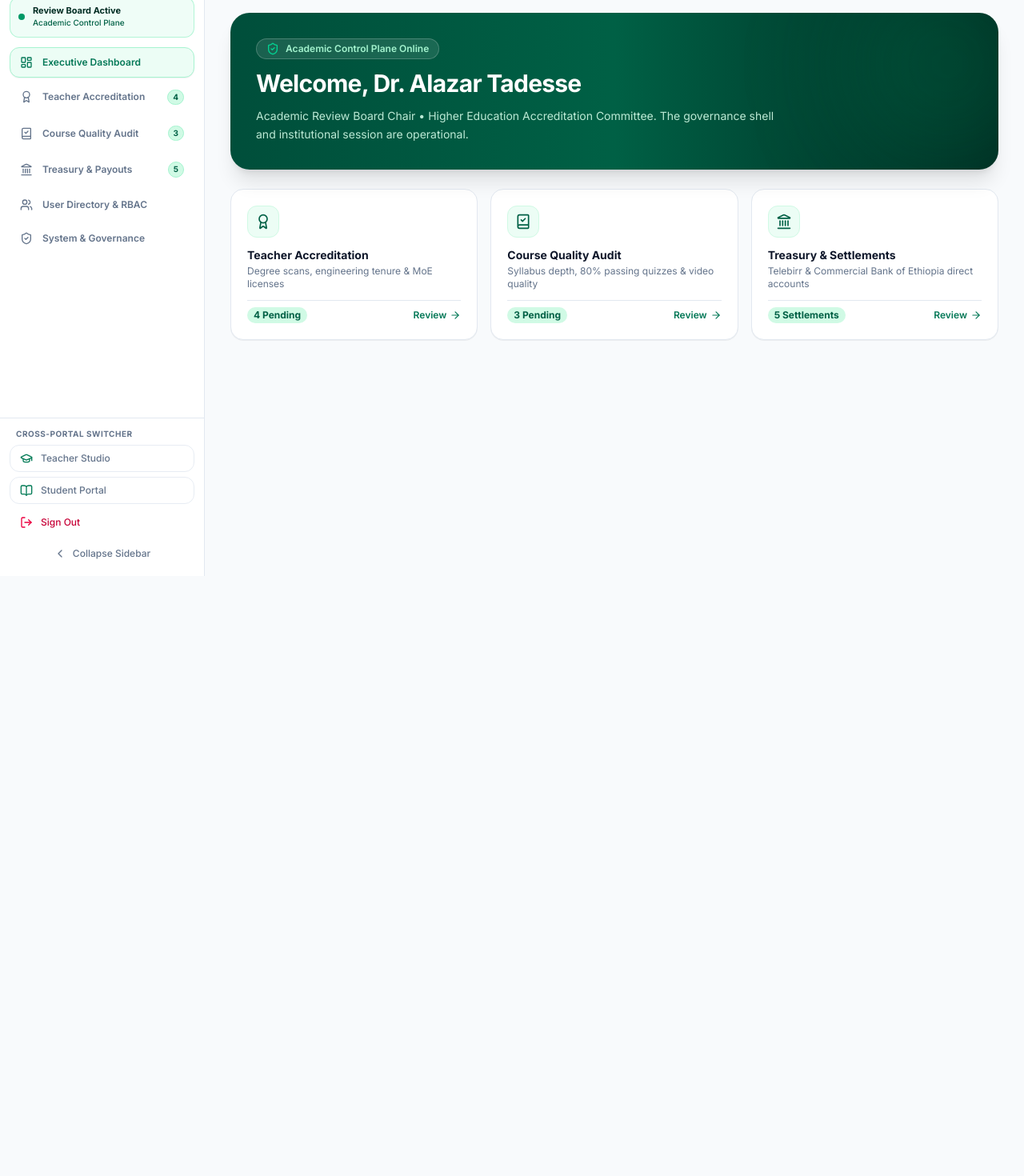
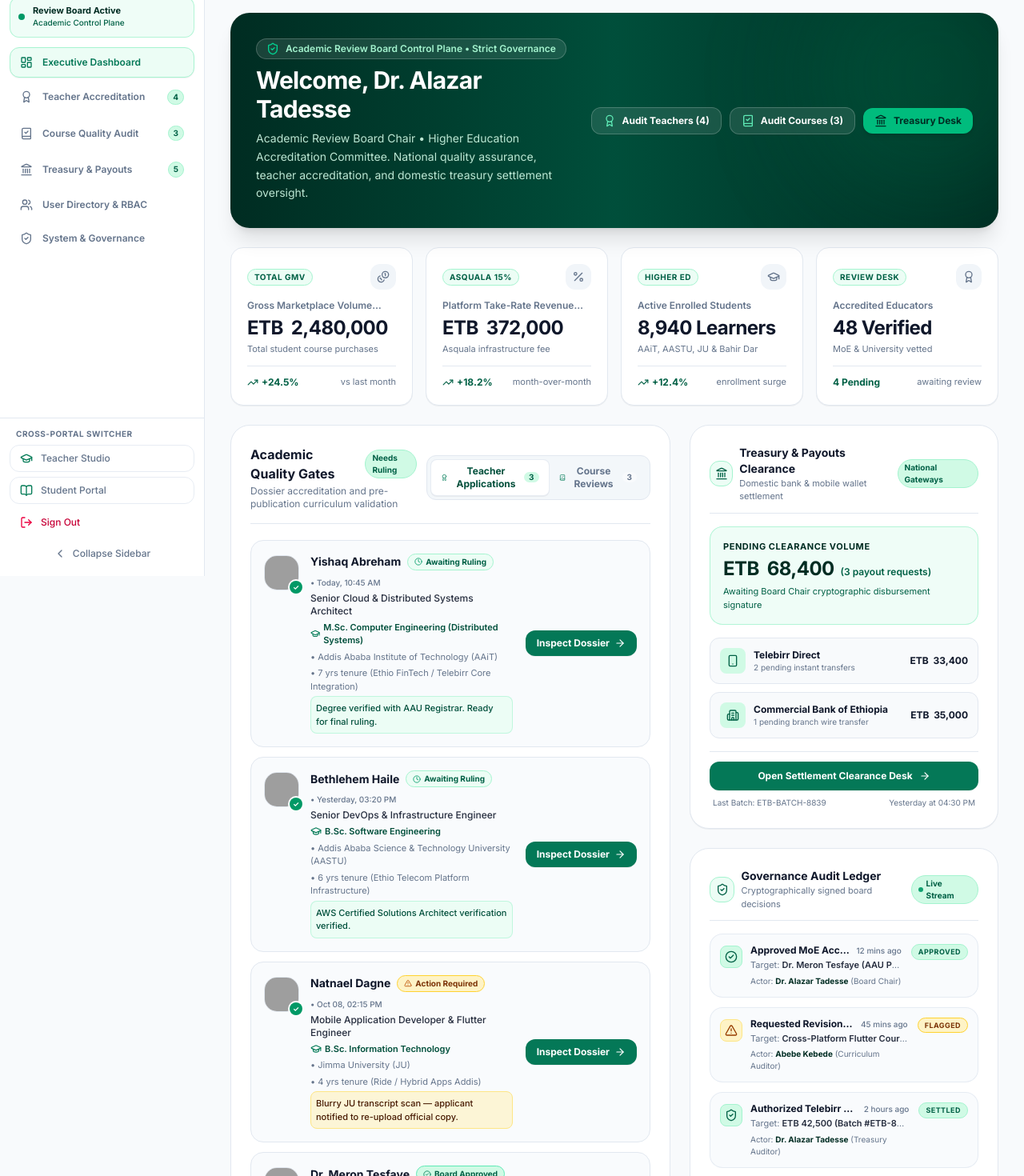
Before and after one commit to yishaq-official/Asquala-Online-Learning-Platform, a Next.js app in the folder asquala-online-school/: page /admin/dashboard in a window 1280 px wide. Shown: the part 80-1550 px from the top of the page at 80% size. Before the commit the page ends 800 px from the top, so only its background shows below. Built offline with nearby package versions, Linux system fonts and the light colour scheme; grey boxes are pictures that could not be loaded.

Commit message:
feat: add platform audit log component and update admin dashboard page layout

```diff
--- a/asquala-online-school/app/admin/dashboard/page.tsx
+++ b/asquala-online-school/app/admin/dashboard/page.tsx
@@ -3,6 +3,10 @@
 import React from "react";
 import Link from "next/link";
 import { useAdminUiStore } from "@/stores/admin-ui-store";
+import { AdminKpiGrid } from "@/components/admin/dashboard/admin-kpi-grid";
+import { PendingApprovalsFeed } from "@/components/admin/dashboard/pending-approvals-feed";
+import { TreasuryQuickCard } from "@/components/admin/dashboard/treasury-quick-card";
+import { PlatformAuditLog } from "@/components/admin/dashboard/platform-audit-log";
 import {
   ShieldCheck,
   Award,
@@ -10,6 +14,7 @@ import {
   Landmark,
   ArrowRight,
   Sparkles,
+  TrendingUp,
 } from "lucide-react";
 
 export default function AdminDashboardPage() {
@@ -17,95 +22,68 @@ export default function AdminDashboardPage() {
 
   return (
     <div className="space-y-6">
-      {/* Welcome Banner */}
-      <div className="rounded-3xl bg-linear-to-r from-emerald-900 via-emerald-800 to-emerald-950 text-white p-6 sm:p-8 shadow-xl relative overflow-hidden">
-        <div className="absolute top-0 right-0 -mr-16 -mt-16 w-64 h-64 rounded-full bg-emerald-600/20 blur-3xl" />
-        <div className="relative z-10 max-w-2xl space-y-3">
+      {/* Executive Welcome & Action Banner */}
+      <div className="rounded-3xl bg-linear-to-r from-emerald-950 via-emerald-900 to-emerald-950 text-white p-6 sm:p-8 shadow-xl relative overflow-hidden">
+        {/* Subtle decorative glow */}
+        <div className="absolute top-0 right-0 -mr-20 -mt-20 w-80 h-80 rounded-full bg-emerald-600/20 blur-3xl pointer-events-none" />
+
+        <div className="relative z-10 flex flex-col lg:flex-row lg:items-center justify-between gap-6">
+          <div className="space-y-2 max-w-2xl">
             <div className="inline-flex items-center gap-2 px-3 py-1 rounded-full bg-white/10 backdrop-blur-md border border-white/20 text-xs font-semibold text-emerald-200">
               <ShieldCheck className="w-4 h-4 text-emerald-400" />
-            <span>Academic Control Plane Online</span>
+              <span>Academic Review Board Control Plane • Strict Governance</span>
             </div>
             <h1 className="text-2xl sm:text-3xl font-bold tracking-tight">
               Welcome, {activeAuditor.name}
             </h1>
-          <p className="text-sm text-emerald-100/90 leading-relaxed">
-            {activeAuditor.roleTitle} • {activeAuditor.department}. The governance shell and institutional session are operational.
+            <p className="text-xs sm:text-sm text-emerald-100/90 leading-relaxed">
+              {activeAuditor.roleTitle} • {activeAuditor.department}. National quality assurance, teacher accreditation, and domestic treasury settlement oversight.
             </p>
+          </div>
+
+          {/* Quick Action Buttons */}
+          <div className="flex flex-wrap items-center gap-2.5 shrink-0">
+            <Link
+              href="/admin/accreditation"
+              className="flex items-center gap-2 px-3.5 py-2 rounded-xl text-xs font-bold bg-white/10 hover:bg-white/20 backdrop-blur-md border border-white/20 text-white transition-all shadow-2xs hover:scale-[1.02] cursor-pointer"
+            >
+              <Award className="w-4 h-4 text-emerald-300" />
+              <span>Audit Teachers ({auditCounts.pendingAccreditations})</span>
+            </Link>
+
+            <Link
+              href="/admin/courses"
+              className="flex items-center gap-2 px-3.5 py-2 rounded-xl text-xs font-bold bg-white/10 hover:bg-white/20 backdrop-blur-md border border-white/20 text-white transition-all shadow-2xs hover:scale-[1.02] cursor-pointer"
+            >
+              <BookCheck className="w-4 h-4 text-emerald-300" />
+              <span>Audit Courses ({auditCounts.pendingCourseReviews})</span>
+            </Link>
+
+            <Link
+              href="/admin/payouts"
+              className="flex items-center gap-2 px-3.5 py-2 rounded-xl text-xs font-bold bg-emerald-500 hover:bg-emerald-400 text-emerald-950 transition-all shadow-md hover:scale-[1.02] cursor-pointer"
+            >
+              <Landmark className="w-4 h-4 text-emerald-950" />
+              <span>Treasury Desk</span>
+            </Link>
+          </div>
         </div>
       </div>
 
-      {/* Quick Overview Cards for Pending Queues */}
-      <div className="grid grid-cols-1 md:grid-cols-3 gap-4">
-        <div className="p-5 rounded-2xl bg-card border border-border shadow-2xs space-y-3">
-          <div className="w-10 h-10 rounded-xl bg-emerald-50 border border-emerald-100 flex items-center justify-center text-emerald-800">
-            <Award className="w-5 h-5" />
-          </div>
-          <div>
-            <h2 className="text-sm font-bold text-foreground">Teacher Accreditation</h2>
-            <p className="text-xs text-muted-foreground mt-0.5">
-              Degree scans, engineering tenure & MoE licenses
-            </p>
-          </div>
-          <div className="pt-2 flex items-center justify-between border-t border-border">
-            <span className="text-xs font-bold text-emerald-800 bg-emerald-100 px-2 py-0.5 rounded-full">
-              {auditCounts.pendingAccreditations} Pending
-            </span>
-            <Link
-              href="/admin/accreditation"
-              className="text-xs font-semibold text-primary hover:underline flex items-center gap-1"
-            >
-              <span>Review</span>
-              <ArrowRight className="w-3.5 h-3.5" />
-            </Link>
-          </div>
+      {/* 4-Card Executive KPI Grid */}
+      <AdminKpiGrid />
+
+      {/* Main Two-Column Governance Layout */}
+      <div className="grid grid-cols-1 lg:grid-cols-12 gap-6">
+        {/* Left / Primary Column: Academic Quality Gates */}
+        <div className="lg:col-span-7 space-y-6">
+          <PendingApprovalsFeed />
         </div>
 
-        <div className="p-5 rounded-2xl bg-card border border-border shadow-2xs space-y-3">
-          <div className="w-10 h-10 rounded-xl bg-emerald-50 border border-emerald-100 flex items-center justify-center text-emerald-800">
-            <BookCheck className="w-5 h-5" />
-          </div>
-          <div>
-            <h2 className="text-sm font-bold text-foreground">Course Quality Audit</h2>
-            <p className="text-xs text-muted-foreground mt-0.5">
-              Syllabus depth, 80% passing quizzes & video quality
-            </p>
-          </div>
-          <div className="pt-2 flex items-center justify-between border-t border-border">
-            <span className="text-xs font-bold text-emerald-800 bg-emerald-100 px-2 py-0.5 rounded-full">
-              {auditCounts.pendingCourseReviews} Pending
-            </span>
-            <Link
-              href="/admin/courses"
-              className="text-xs font-semibold text-primary hover:underline flex items-center gap-1"
-            >
-              <span>Review</span>
-              <ArrowRight className="w-3.5 h-3.5" />
-            </Link>
-          </div>
-        </div>
-
-        <div className="p-5 rounded-2xl bg-card border border-border shadow-2xs space-y-3">
-          <div className="w-10 h-10 rounded-xl bg-emerald-50 border border-emerald-100 flex items-center justify-center text-emerald-800">
-            <Landmark className="w-5 h-5" />
-          </div>
-          <div>
-            <h2 className="text-sm font-bold text-foreground">Treasury & Settlements</h2>
-            <p className="text-xs text-muted-foreground mt-0.5">
-              Telebirr & Commercial Bank of Ethiopia direct accounts
-            </p>
-          </div>
-          <div className="pt-2 flex items-center justify-between border-t border-border">
-            <span className="text-xs font-bold text-emerald-800 bg-emerald-100 px-2 py-0.5 rounded-full">
-              {auditCounts.pendingPayoutSettlements} Settlements
-            </span>
-            <Link
-              href="/admin/payouts"
-              className="text-xs font-semibold text-primary hover:underline flex items-center gap-1"
-            >
-              <span>Review</span>
-              <ArrowRight className="w-3.5 h-3.5" />
-            </Link>
-          </div>
+        {/* Right / Secondary Column: Treasury & Audit Log */}
+        <div className="lg:col-span-5 space-y-6">
+          <TreasuryQuickCard />
+          <PlatformAuditLog />
         </div>
       </div>
     </div>
--- /dev/null
+++ b/asquala-online-school/components/admin/dashboard/platform-audit-log.tsx
@@ -0,0 +1,122 @@
+"use client";
+
+import React from "react";
+import Link from "next/link";
+import {
+  ShieldCheck,
+  CheckCircle2,
+  AlertTriangle,
+  Clock,
+  ArrowRight,
+  Shield,
+  Layers,
+} from "lucide-react";
+import { PLATFORM_AUDIT_LOG_DATA } from "@/lib/mock-admin-data";
+
+export function PlatformAuditLog() {
+  return (
+    <div className="bg-card border border-border rounded-3xl p-5 sm:p-6 shadow-2xs space-y-4">
+      {/* Header */}
+      <div className="flex items-center justify-between pb-3 border-b border-border">
+        <div className="flex items-center gap-2">
+          <div className="w-8 h-8 rounded-xl bg-emerald-50 border border-emerald-200 flex items-center justify-center text-emerald-800">
+            <ShieldCheck className="w-4 h-4" />
+          </div>
+          <div>
+            <h2 className="text-sm font-bold text-foreground">
+              Governance Audit Ledger
+            </h2>
+            <p className="text-[11px] text-muted-foreground">
+              Cryptographically signed board decisions
+            </p>
+          </div>
+        </div>
+
+        <span className="text-[10px] font-bold px-2 py-0.5 rounded-full bg-emerald-100 text-emerald-800 border border-emerald-200 flex items-center gap-1">
+          <span className="w-1.5 h-1.5 rounded-full bg-emerald-600 animate-pulse" />
+          Live Stream
+        </span>
+      </div>
+
+      {/* Audit Items Stream */}
+      <div className="space-y-3">
+        {PLATFORM_AUDIT_LOG_DATA.map((entry) => {
+          const isApproved = entry.status === "approved";
+          const isFlagged = entry.status === "flagged";
+          const isSettled = entry.status === "settled";
+
+          return (
+            <div
+              key={entry.id}
+              className="p-3 rounded-2xl bg-secondary/40 hover:bg-secondary/70 border border-border/80 transition-colors flex items-start justify-between gap-3"
+            >
+              <div className="flex items-start gap-2.5 min-w-0">
+                <div
+                  className={`w-7 h-7 rounded-lg flex items-center justify-center shrink-0 mt-0.5 ${
+                    isApproved
+                      ? "bg-emerald-100 text-emerald-800 border border-emerald-200"
+                      : isFlagged
+                      ? "bg-amber-100 text-amber-800 border border-amber-200"
+                      : "bg-emerald-100 text-emerald-800 border border-emerald-200"
+                  }`}
+                >
+                  {isApproved ? (
+                    <CheckCircle2 className="w-4 h-4" />
+                  ) : isFlagged ? (
+                    <AlertTriangle className="w-4 h-4" />
+                  ) : (
+                    <ShieldCheck className="w-4 h-4" />
+                  )}
+                </div>
+
+                <div className="min-w-0 flex-1">
+                  <div className="flex items-baseline gap-2">
+                    <p className="text-xs font-bold text-foreground truncate">
+                      {entry.action}
+                    </p>
+                    <span className="text-[10px] text-muted-foreground font-medium shrink-0">
+                      {entry.timestamp}
+                    </span>
+                  </div>
+
+                  <p className="text-[11px] text-muted-foreground truncate mt-0.5">
+                    Target: <span className="font-semibold text-foreground/90">{entry.target}</span>
+                  </p>
+
+                  <div className="flex items-center gap-2 mt-1">
+                    <span className="text-[10px] text-muted-foreground">
+                      Actor: <strong className="text-emerald-950 font-bold">{entry.actor}</strong> ({entry.actorRole})
+                    </span>
+                  </div>
+                </div>
+              </div>
+
+              <span
+                className={`text-[9px] font-bold uppercase tracking-wider px-2 py-0.5 rounded-full shrink-0 border ${
+                  isApproved
+                    ? "bg-emerald-100 text-emerald-800 border-emerald-200"
+                    : isFlagged
+                    ? "bg-amber-100 text-amber-900 border-amber-300"
+                    : "bg-emerald-100 text-emerald-800 border-emerald-200"
+                }`}
+              >
+                {entry.status}
+              </span>
+            </div>
+          );
+        })}
+      </div>
+
+      {/* Footer Link */}
+      <div className="pt-2 border-t border-border flex justify-between items-center text-xs">
+        <Link
+          href="/admin/settings"
+          className="font-bold text-primary hover:underline flex items-center gap-1"
+        >
+          <span>View Full Platform Security & Audit Ledger</span>
+          <ArrowRight className="w-3.5 h-3.5" />
+        </Link>
+      </div>
+    </div>
+  );
+}
```
Lines whose indentation alone changed are shown as unchanged.
